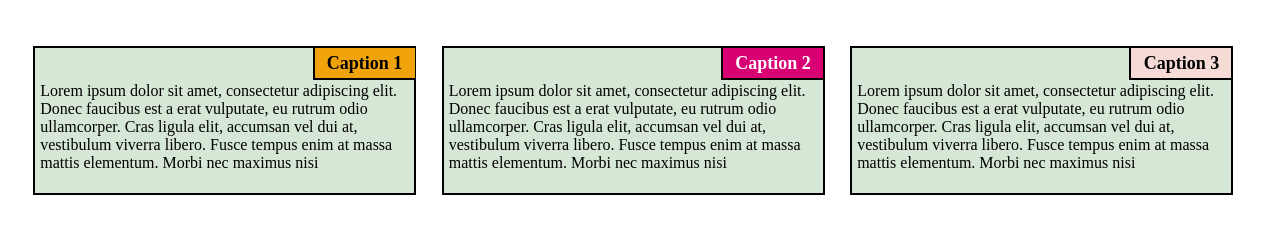
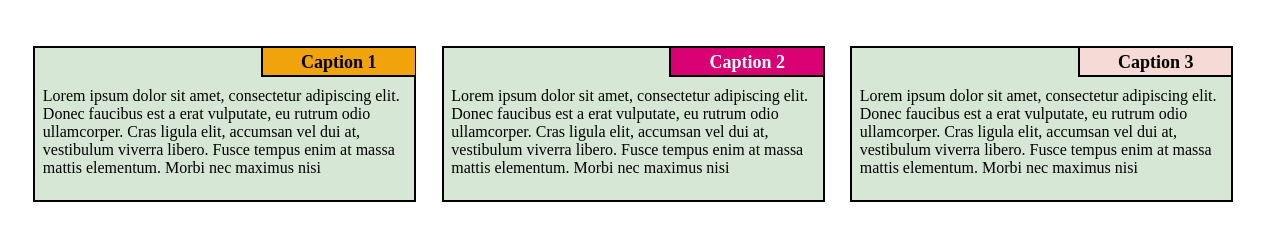
Before and after one commit to Danyloz100/Web-tech, a plain HTML site: page lab2/index.html in a window 1280 px wide. Shown: the part 66-306 px from the top of the page. Drawn offline with Linux system fonts and the light colour scheme.

Commit message:
Update style.css

```diff
--- a/lab2/css/style.css
+++ b/lab2/css/style.css
@@ -18,8 +18,8 @@
 }
 
 .caption-text{
-    width:100px;
-    height:25px;
+    width:30%;
+    height:17%;
     border:2px solid black;
     border-top-style:none;
     border-right-style:none;
@@ -28,7 +28,7 @@
     right:1px;
     top:1px;
     margin: -0.3%;
-    padding: 5px 0 0 0;
+    padding: 1% 0 0 0;
 }
 
 h1{
@@ -42,7 +42,7 @@ h1{
 }
 
 p{
-    padding:18px 5px 5px 5px;
+    padding:6% 2% 2% 2%;
 }
 
 @media (min-width: 993px) {
@@ -59,6 +59,10 @@ p{
         margin:2% 2% 2% 2%;
     }
 
+    .caption-text {
+        width: 40%;
+        height: 15%;
+    }
 }
 
 @media (min-width: 769px) and (max-width: 992px) {
@@ -80,7 +84,13 @@ p{
     }
 
     #caption-3 .caption-text{
+        width:14%;
+        height:26%;
         margin: -0.1%;
+        padding: 0.5% 0 0 0;
+    }
+    #caption-3 p{
+        padding:3% 1% 0.5% 1%;
     }
 
 }
```
